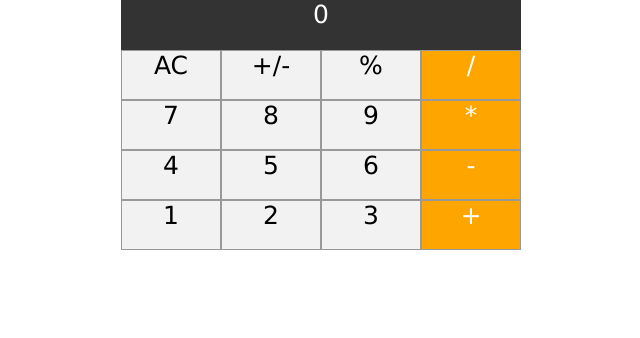
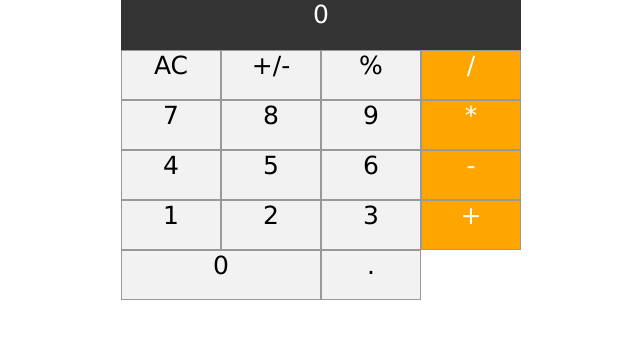
Before and after one commit to Ghazaleh-Graziella/Calculator, a React (Create React App) app: page / in a window 1280 px wide. Shown: the top 338 px of the page, without its empty margins (319-959 px from the left). Built offline with nearby package versions, Linux system fonts and the light colour scheme.

Commit message:
add dot method

```diff
--- a/src/components/cal.jsx
+++ b/src/components/cal.jsx
@@ -55,6 +55,13 @@ const Cal = () => {
     setOperator((a, b) => a + b);
     setPrevious();
   };
+
+  //Dot method
+  const dot = () => {
+    if (current.indexOf(".") === -1) {
+      append(".");
+    }
+  };
   return (
     <div className="calculator">
       <div className="display">{current || "0"}</div>
@@ -106,6 +113,12 @@ const Cal = () => {
       <div className="btn operator " onClick={add}>
         +
       </div>
+      <div className="btn zero" onClick={() => append("0")}>
+        0
+      </div>
+      <div className="btn" onClick={dot}>
+        .
+      </div>
     </div>
   );
 };
```
